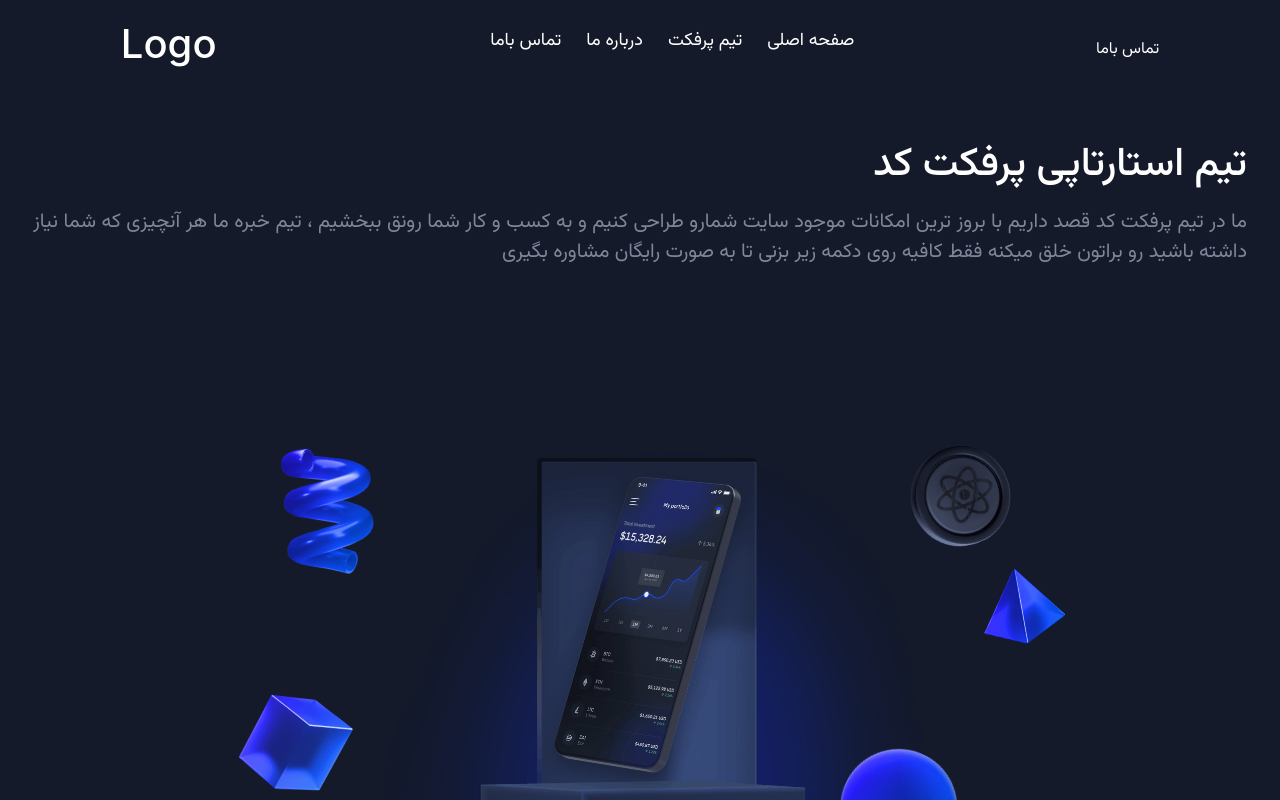
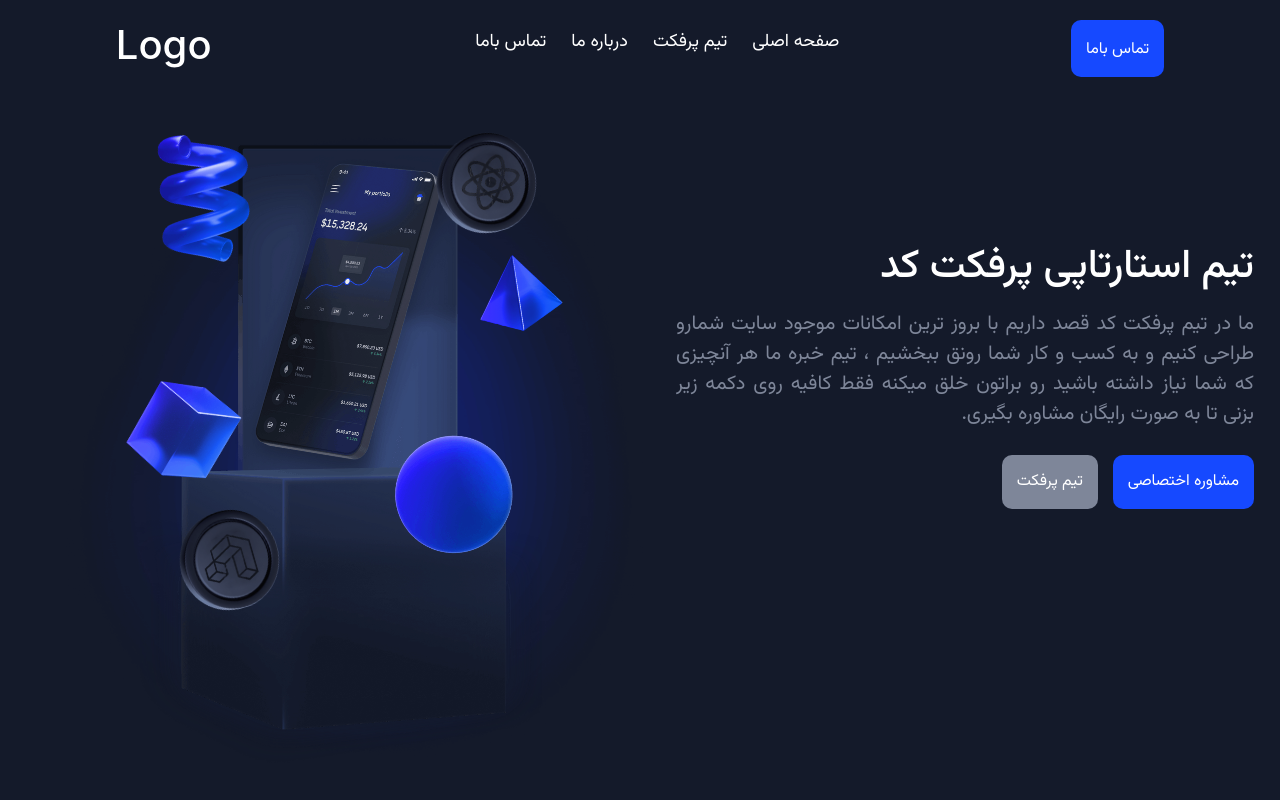
Before and after one commit to Amiraliansaripour/PerfectCodeNew, a React (Create React App) app: page / in a window 1280 px wide. Shown: the top 800 px of the page. Built offline with nearby package versions, Linux system fonts and the light colour scheme.

Commit message:
Header & Navbar

```diff
--- a/src/components/Header/Header.jsx
+++ b/src/components/Header/Header.jsx
@@ -1,4 +1,5 @@
 import React from 'react';
+import { Link } from 'react-router-dom';
 import './Header.css';
 import Navbar from './Navbar/Navbar';
 
@@ -7,19 +8,20 @@ const Header = () => {
         <div className="header">
             <Navbar />
 
-        <div className="header-content row">
-            <div className="content col-lg-6 col-md-6 col-sm-12">
+            <div className="header-content p-3">
+                <div className="content">
                     <h1>
                         تیم استارتاپی پرفکت کد
                     </h1>
                     <p>
-                ما در تیم پرفکت کد قصد داریم با بروز ترین امکانات موجود سایت شمارو طراحی کنیم و به کسب و کار شما رونق ببخشیم ، تیم خبره ما هر آنچیزی که شما نیاز داشته باشید رو براتون خلق میکنه فقط کافیه روی دکمه زیر بزنی تا به صورت رایگان مشاوره بگیری
+                        ما در تیم پرفکت کد قصد داریم با بروز ترین امکانات موجود سایت شمارو طراحی کنیم و به کسب و کار شما رونق ببخشیم ، تیم خبره ما هر آنچیزی که شما نیاز داشته باشید رو براتون خلق میکنه فقط کافیه روی دکمه زیر بزنی تا به صورت رایگان مشاوره بگیری.
                     </p>
                     <div className="join-btn">
-
+                        <Link to="/" className="btn-hover">تیم پرفکت </Link>
+                        <Link to="/" className="btn-active">مشاوره اختصاصی</Link>
                     </div>
                 </div>
-            <div className="content-image col-lg-6 col-md-6 col-sm-12">
+                <div className="content-image">
                     <img src="../assets/stylingImage/wave-img.png" alt="" className="img-back" />
                     <img src="../assets/stylingImage/mobile-img.png" alt="" className="mobile-img" />
 
--- a/src/components/Header/Navbar/Navbar.jsx
+++ b/src/components/Header/Navbar/Navbar.jsx
@@ -16,7 +16,7 @@ const Navbar = () => {
                     <li><Link to="/contact">تماس باما</Link></li>
                 </ul>
             </div>
-            <div className="join">
+            <div className="btn-active">
                 <Link to="/contact">تماس باما</Link>
             </div>
         </div>
```
Lines whose indentation alone changed are shown as unchanged.
